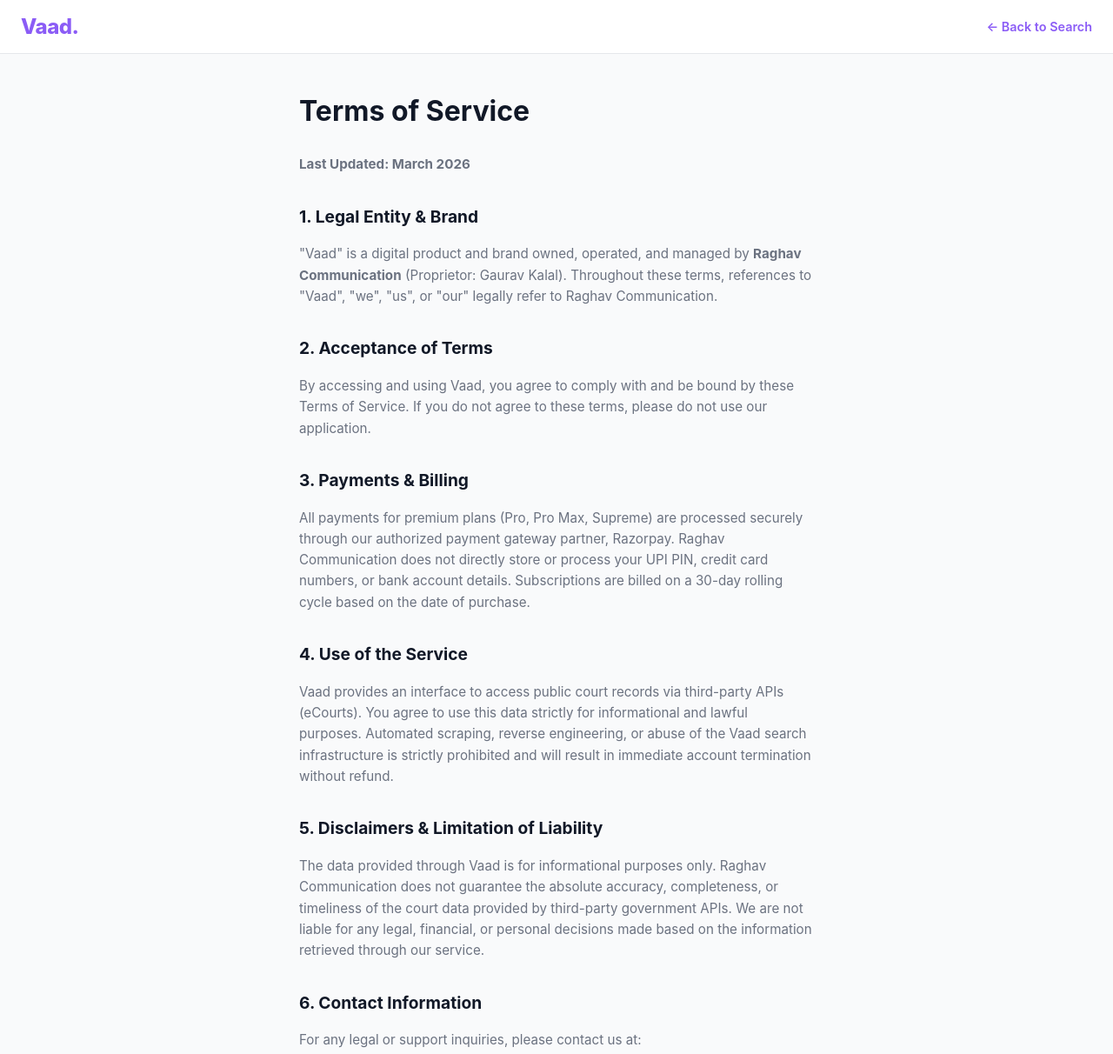
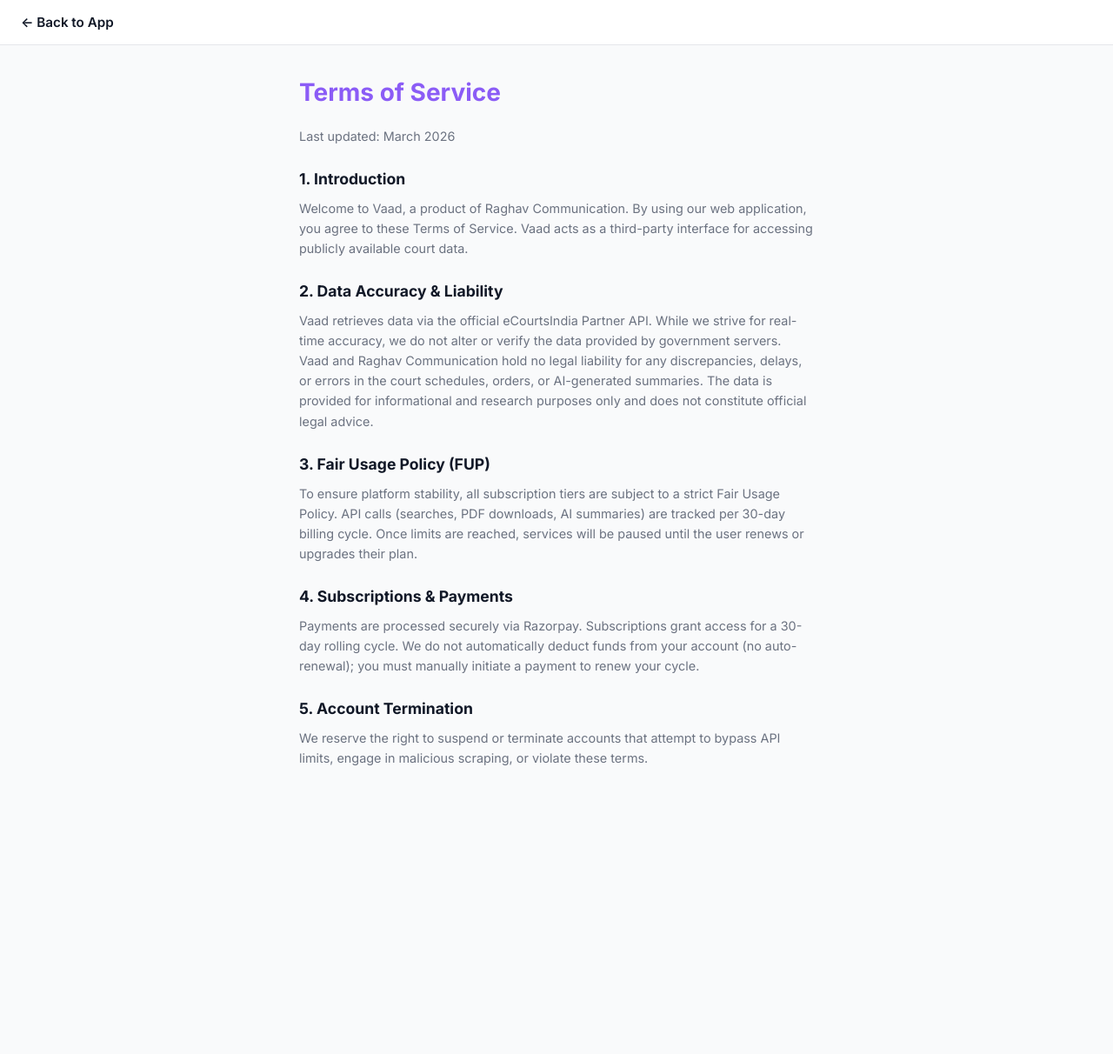
Before and after one commit to Gorupa/vaad, a website: page frontend/terms.html in a window 1280 px wide. Shown: the top 1212 px of the page at 87% size. After the commit the page ends 931 px from the top, so only its background shows below. Drawn offline with Linux system fonts and the light colour scheme.

Commit message:
Update terms.html

```diff
--- a/frontend/terms.html
+++ b/frontend/terms.html
@@ -2,53 +2,43 @@
 <html lang="en">
 <head>
     <meta charset="UTF-8">
-    <meta name="viewport" content="width=device-width, initial-scale=1.0">
-    <title>Terms of Service - Vaad</title>
+    <meta name="viewport" content="width=device-width, initial-scale=1.0, maximum-scale=1.0, user-scalable=no">
+    <title>Terms of Service — Vaad</title>
+    <meta name="theme-color" content="#8b5cf6">
+    <link href="https://fonts.googleapis.com/css2?family=Inter:wght@400;500;600;700&display=swap" rel="stylesheet">
     <link rel="stylesheet" href="style.css">
+    <style>
+        .legal-container { max-width: 640px; margin: 0 auto; padding: 32px 24px; line-height: 1.6; color: var(--text-main); }
+        .legal-container h1 { font-size: 1.75rem; margin-bottom: 16px; color: var(--primary); font-weight: 800; }
+        .legal-container h2 { font-size: 1.1rem; margin-top: 24px; margin-bottom: 8px; color: var(--text-main); }
+        .legal-container p, .legal-container ul { font-size: 0.9rem; color: var(--text-muted); margin-bottom: 16px; }
+        .legal-container ul { padding-left: 20px; }
+        .back-nav { background: rgba(255, 255, 255, 0.9); backdrop-filter: blur(8px); border-bottom: 1px solid var(--border); padding: 16px 24px; display: flex; align-items: center; position: sticky; top: 0; z-index: 10; }
+        .back-btn { text-decoration: none; color: var(--text-main); font-weight: 600; font-size: 0.95rem; display: flex; align-items: center; gap: 8px; }
+    </style>
 </head>
 <body>
+    <nav class="back-nav">
+        <a href="index.html" class="back-btn">← Back to App</a>
+    </nav>
+    <div class="legal-container">
+        <h1>Terms of Service</h1>
+        <p>Last updated: March 2026</p>
 
-    <nav class="nav">
-        <a href="index.html" class="nav-brand">Vaad.</a>
-        <div class="nav-right">
-            <a href="index.html" style="text-decoration: none; color: var(--primary); font-weight: 600; font-size: 0.9rem;">← Back to Search</a>
-        </div>
-    </nav>
+        <h2>1. Introduction</h2>
+        <p>Welcome to Vaad, a product of Raghav Communication. By using our web application, you agree to these Terms of Service. Vaad acts as a third-party interface for accessing publicly available court data.</p>
 
-    <main style="max-width: 640px; margin: 40px auto; padding: 0 24px; flex: 1; line-height: 1.6;">
-        <h1 style="font-size: 2rem; margin-bottom: 24px; color: var(--text-main);">Terms of Service</h1>
+        <h2>2. Data Accuracy & Liability</h2>
+        <p>Vaad retrieves data via the official eCourtsIndia Partner API. While we strive for real-time accuracy, we do not alter or verify the data provided by government servers. Vaad and Raghav Communication hold no legal liability for any discrepancies, delays, or errors in the court schedules, orders, or AI-generated summaries. The data is provided for informational and research purposes only and does not constitute official legal advice.</p>
 
-        <div style="color: var(--text-muted); font-size: 0.95rem; display: flex; flex-direction: column; gap: 16px;">
-            <p><strong>Last Updated: March 2026</strong></p>
+        <h2>3. Fair Usage Policy (FUP)</h2>
+        <p>To ensure platform stability, all subscription tiers are subject to a strict Fair Usage Policy. API calls (searches, PDF downloads, AI summaries) are tracked per 30-day billing cycle. Once limits are reached, services will be paused until the user renews or upgrades their plan.</p>
 
-            <h2 style="color: var(--text-main); font-size: 1.2rem; margin-top: 16px;">1. Legal Entity & Brand</h2>
-            <p>"Vaad" is a digital product and brand owned, operated, and managed by <strong>Raghav Communication</strong> (Proprietor: Gaurav Kalal). Throughout these terms, references to "Vaad", "we", "us", or "our" legally refer to Raghav Communication.</p>
+        <h2>4. Subscriptions & Payments</h2>
+        <p>Payments are processed securely via Razorpay. Subscriptions grant access for a 30-day rolling cycle. We do not automatically deduct funds from your account (no auto-renewal); you must manually initiate a payment to renew your cycle.</p>
 
-            <h2 style="color: var(--text-main); font-size: 1.2rem; margin-top: 16px;">2. Acceptance of Terms</h2>
-            <p>By accessing and using Vaad, you agree to comply with and be bound by these Terms of Service. If you do not agree to these terms, please do not use our application.</p>
-
-            <h2 style="color: var(--text-main); font-size: 1.2rem; margin-top: 16px;">3. Payments & Billing</h2>
-            <p>All payments for premium plans (Pro, Pro Max, Supreme) are processed securely through our authorized payment gateway partner, Razorpay. Raghav Communication does not directly store or process your UPI PIN, credit card numbers, or bank account details. Subscriptions are billed on a 30-day rolling cycle based on the date of purchase.</p>
-
-            <h2 style="color: var(--text-main); font-size: 1.2rem; margin-top: 16px;">4. Use of the Service</h2>
-            <p>Vaad provides an interface to access public court records via third-party APIs (eCourts). You agree to use this data strictly for informational and lawful purposes. Automated scraping, reverse engineering, or abuse of the Vaad search infrastructure is strictly prohibited and will result in immediate account termination without refund.</p>
-
-            <h2 style="color: var(--text-main); font-size: 1.2rem; margin-top: 16px;">5. Disclaimers & Limitation of Liability</h2>
-            <p>The data provided through Vaad is for informational purposes only. Raghav Communication does not guarantee the absolute accuracy, completeness, or timeliness of the court data provided by third-party government APIs. We are not liable for any legal, financial, or personal decisions made based on the information retrieved through our service.</p>
-
-            <h2 style="color: var(--text-main); font-size: 1.2rem; margin-top: 16px;">6. Contact Information</h2>
-            <p>For any legal or support inquiries, please contact us at:</p>
-            <ul style="list-style: none; padding-left: 0; margin-top: 0; background: var(--bg-alt); padding: 16px; border-radius: 8px; border: 1px solid var(--border);">
-                <li><strong>Merchant Legal Entity Name:</strong> Raghav Communication</li>
-                <li><strong>Proprietor:</strong> Gaurav Kalal</li>
-                <li><strong>Registered Address:</strong> VPO KHERAD Udaipur RAJASTHAN 313027</li>
-                <li><strong>Operational Address:</strong> VPO KHERAD Udaipur RAJASTHAN 313027</li>
-                <li><strong>E-Mail ID:</strong> gauravkalal1719@gmail.com</li>
-            </ul>
-        </div>
-    </main>
-
-
-
+        <h2>5. Account Termination</h2>
+        <p>We reserve the right to suspend or terminate accounts that attempt to bypass API limits, engage in malicious scraping, or violate these terms.</p>
+    </div>
 </body>
 </html>
```
